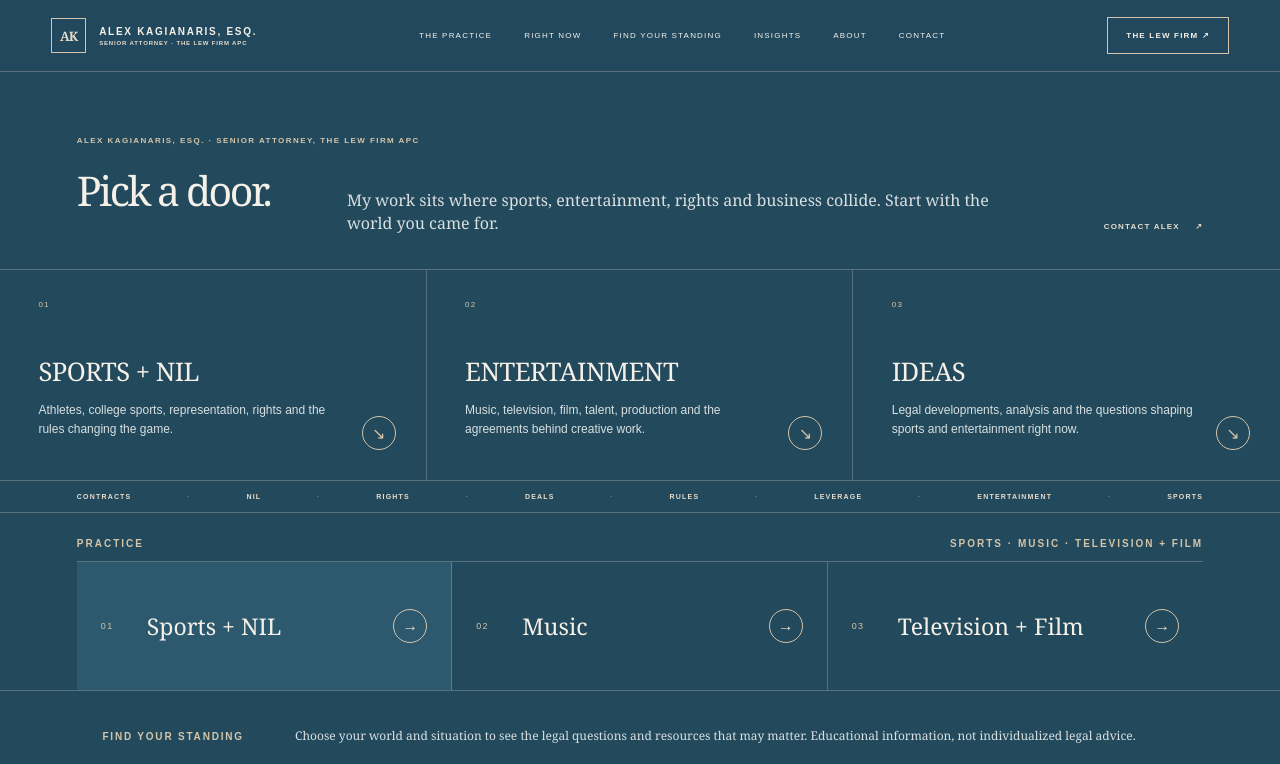
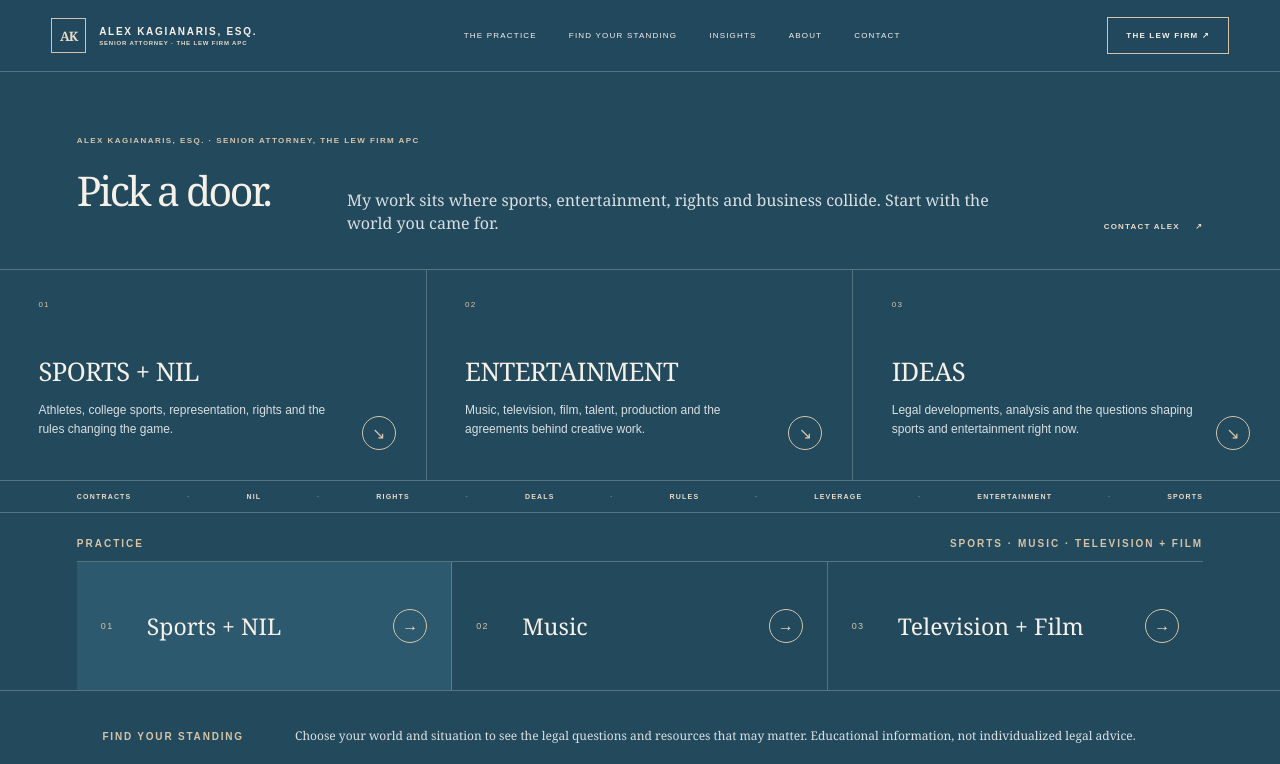
Before and after one commit to alexkaglew-ux/legal-audit, a React (Vite) app: page / in a window 1280 px wide. Shown: the top 764 px of the page. Built offline with nearby package versions, Linux system fonts and the light colour scheme.

Commit message:
Remove obsolete Right Now navigation

```diff
--- a/src/components/SiteHeader.jsx
+++ b/src/components/SiteHeader.jsx
@@ -1,6 +1,5 @@
 const NAV_LINKS = [
   ["The Practice", "#practice"],
-  ["Right Now", "#watching"],
   ["Find Your Standing", "#issue-explorer"],
   ["Insights", "#insights"],
   ["About", "#about"],
```
